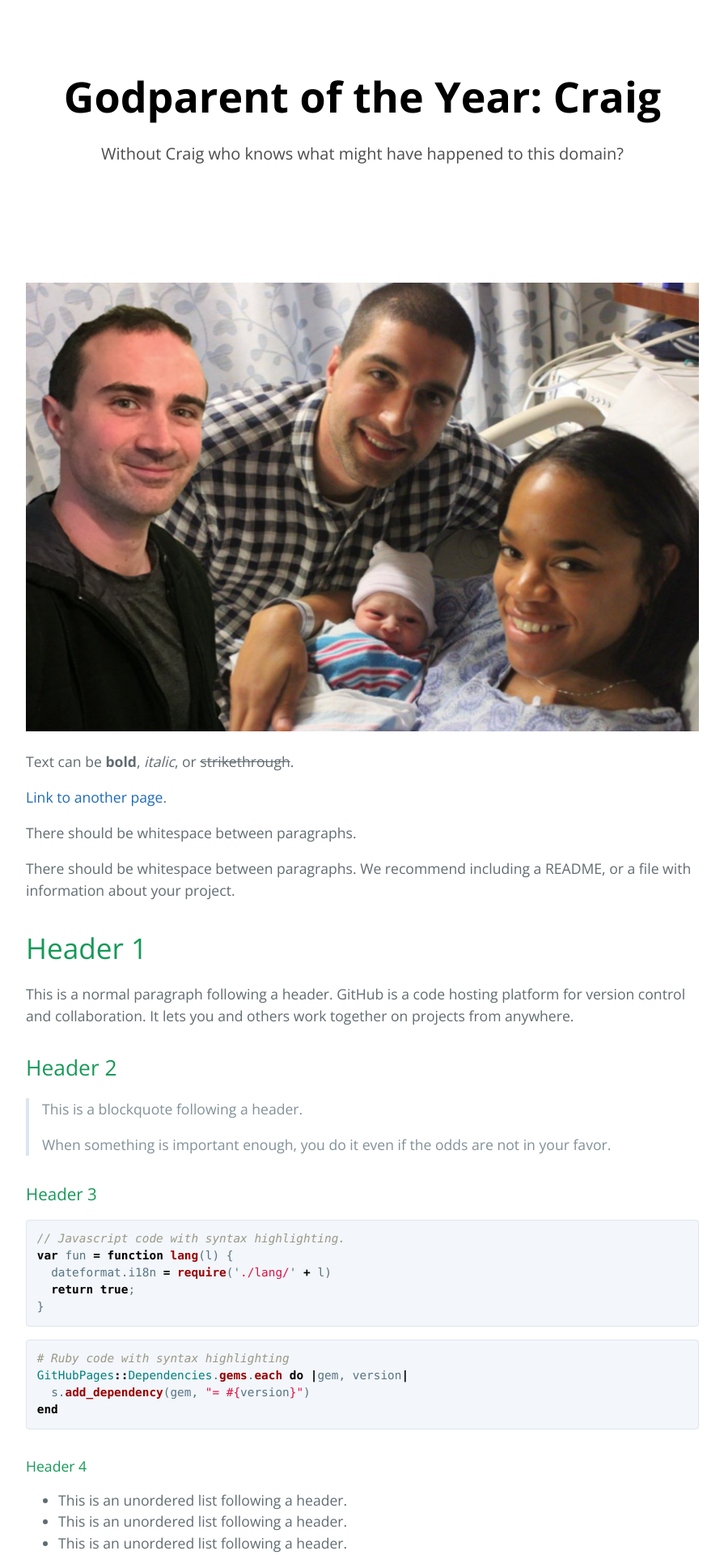
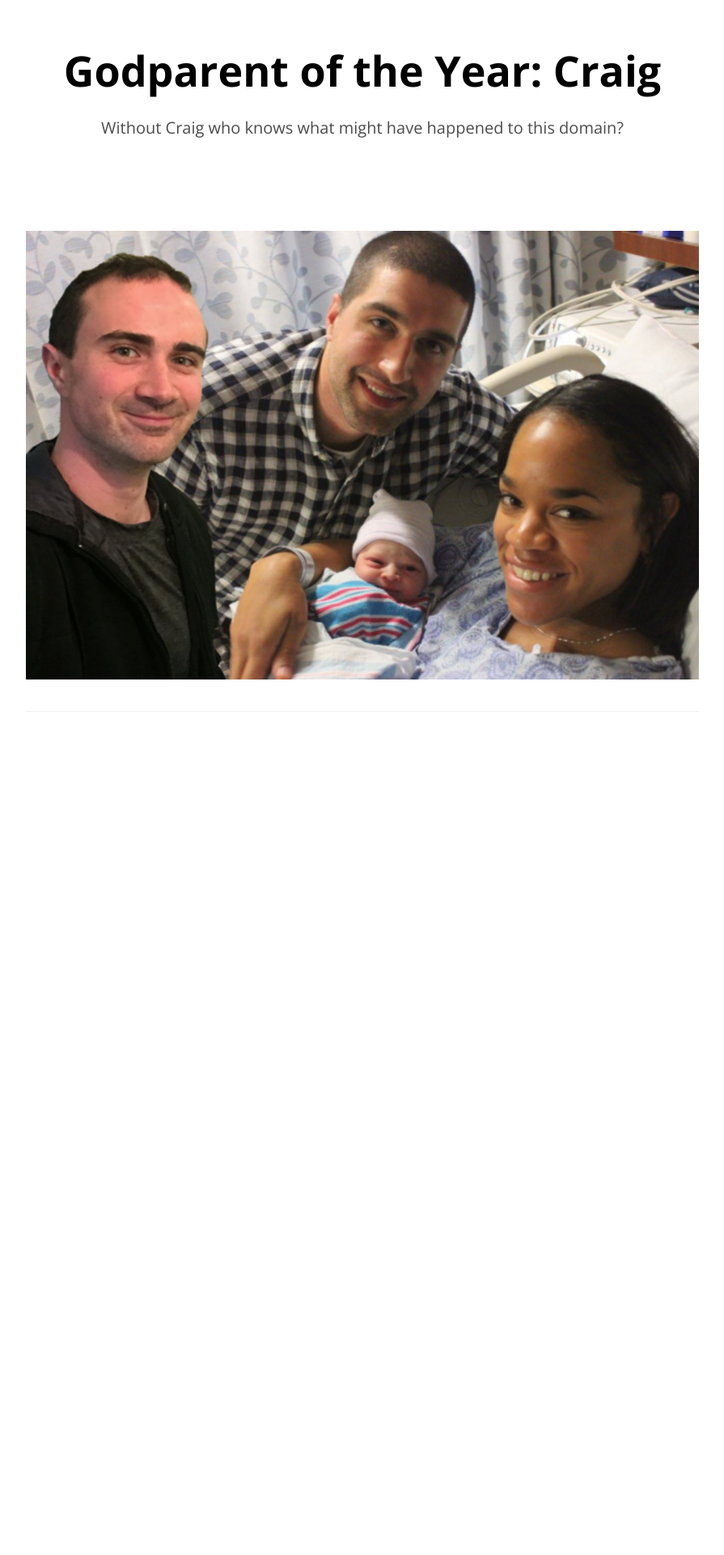
Before and after one commit to craigcannon/ms, a Jekyll site: the page built from index.md, in a window 1280 px wide. Shown: the top 1920 px of the page at 81% size, without its empty margins (192-1087 px from the left). Built offline with Jekyll 4.4.1, drawn with Linux system fonts in a browser that asks for light colours; after the commit the page ends 943 px from its top, so only the background shows below that; some of the changed text lies outside the part shown.

Commit message:
dsfsdfsdf

````diff
--- a/_sass/jekyll-theme-cayman.scss
+++ b/_sass/jekyll-theme-cayman.scss
@@ -90,9 +90,10 @@ a {
   color: $header-heading-color;
   text-align: center;
   background-color: $header-bg-color;
+  padding-bottom: 10px;
 
   @include large {
-    padding: 5rem 6rem;
+    padding: 3rem 6rem;
   }
 
   @include medium {
--- a/index.md
+++ b/index.md
@@ -3,123 +3,3 @@ layout: default
 ---
 
 ![](../assets/img/dreamteam-web.jpg)
-
-Text can be **bold**, _italic_, or ~~strikethrough~~.
-
-[Link to another page](another-page).
-
-There should be whitespace between paragraphs.
-
-There should be whitespace between paragraphs. We recommend including a README, or a file with information about your project.
-
-# [](#header-1)Header 1
-
-This is a normal paragraph following a header. GitHub is a code hosting platform for version control and collaboration. It lets you and others work together on projects from anywhere.
-
-## [](#header-2)Header 2
-
-> This is a blockquote following a header.
->
-> When something is important enough, you do it even if the odds are not in your favor.
-
-### [](#header-3)Header 3
-
-```js
-// Javascript code with syntax highlighting.
-var fun = function lang(l) {
-  dateformat.i18n = require('./lang/' + l)
-  return true;
-}
-```
-
-```ruby
-# Ruby code with syntax highlighting
-GitHubPages::Dependencies.gems.each do |gem, version|
-  s.add_dependency(gem, "= #{version}")
-end
-```
-
-#### [](#header-4)Header 4
-
-*   This is an unordered list following a header.
-*   This is an unordered list following a header.
-*   This is an unordered list following a header.
-
-##### [](#header-5)Header 5
-
-1.  This is an ordered list following a header.
-2.  This is an ordered list following a header.
-3.  This is an ordered list following a header.
-
-###### [](#header-6)Header 6
-
-| head1        | head two          | three |
-|:-------------|:------------------|:------|
-| ok           | good swedish fish | nice  |
-| out of stock | good and plenty   | nice  |
-| ok           | good `oreos`      | hmm   |
-| ok           | good `zoute` drop | yumm  |
-
-### There's a horizontal rule below this.
-
-* * *
-
-### Here is an unordered list:
-
-*   Item foo
-*   Item bar
-*   Item baz
-*   Item zip
-
-### And an ordered list:
-
-1.  Item one
-1.  Item two
-1.  Item three
-1.  Item four
-
-### And a nested list:
-
-- level 1 item
-  - level 2 item
-  - level 2 item
-    - level 3 item
-    - level 3 item
-- level 1 item
-  - level 2 item
-  - level 2 item
-  - level 2 item
-- level 1 item
-  - level 2 item
-  - level 2 item
-- level 1 item
-
-### Small image
-
-![](https://assets-cdn.github.com/images/icons/emoji/octocat.png)
-
-### Large image
-
-![](https://guides.github.com/activities/hello-world/branching.png)
-
-
-### Definition lists can be used with HTML syntax.
-
-<dl>
-<dt>Name</dt>
-<dd>Godzilla</dd>
-<dt>Born</dt>
-<dd>1952</dd>
-<dt>Birthplace</dt>
-<dd>Japan</dd>
-<dt>Color</dt>
-<dd>Green</dd>
-</dl>
-
-```
-Long, single-line code blocks should not wrap. They should horizontally scroll if they are too long. This line should be long enough to demonstrate this.
-```
-
-```
-The final element.
-```
````
